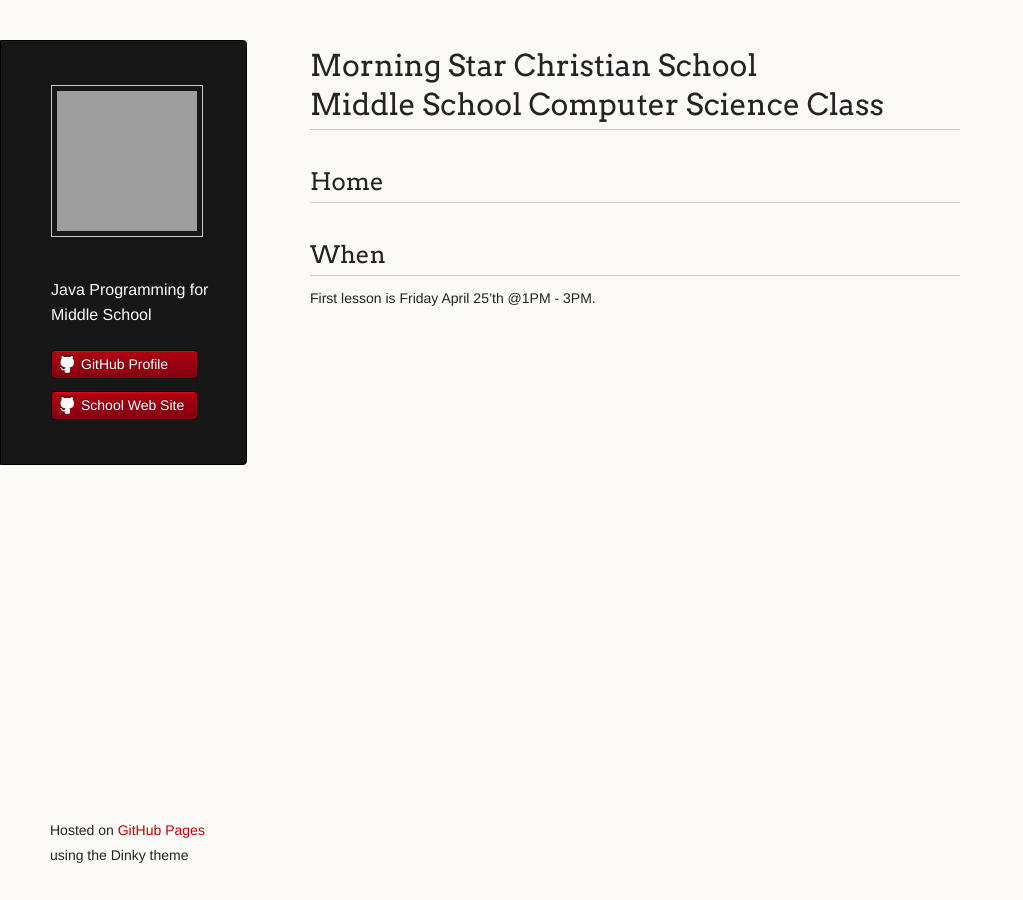
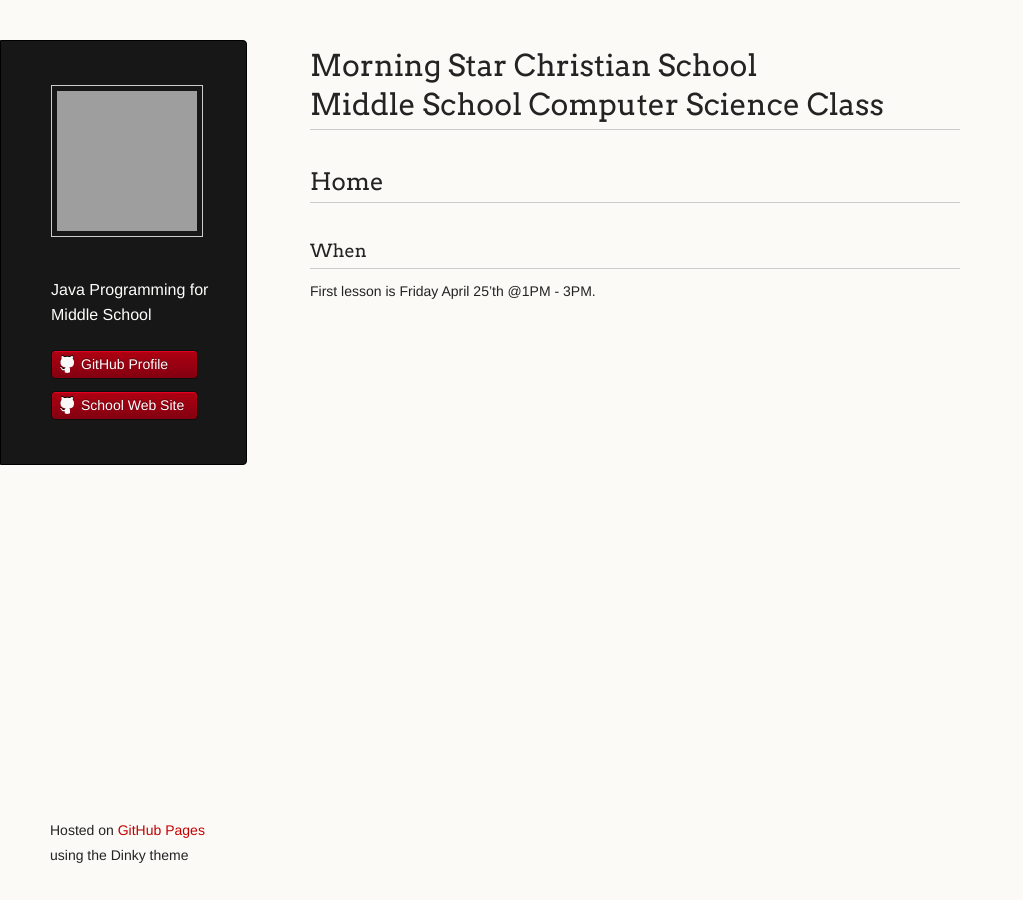
Before and after one commit to mscsbend/mscsbend.github.io, a Jekyll site: the page built from index.md, in a window 1280 px wide. Shown: the whole page, without its empty margins (0-1023 px from the left). Built offline with Jekyll 4.4.1, drawn with Linux system fonts in a browser that asks for light colours; grey boxes are pictures that could not be loaded.

```diff
--- a/index.md
+++ b/index.md
@@ -2,5 +2,5 @@
 layout: page
 title: Home
 ---
-## When
+### When
 First lesson is Friday April 25'th @1PM - 3PM.
```
